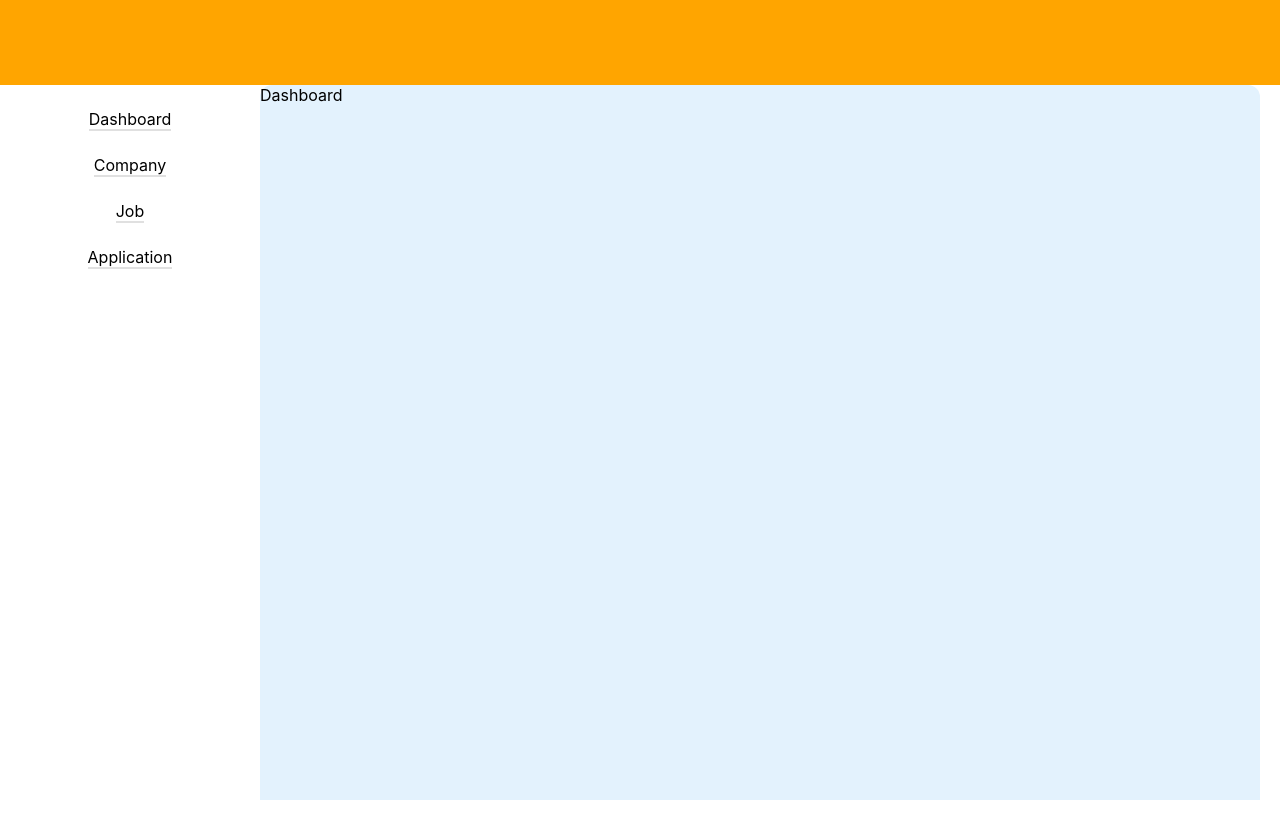
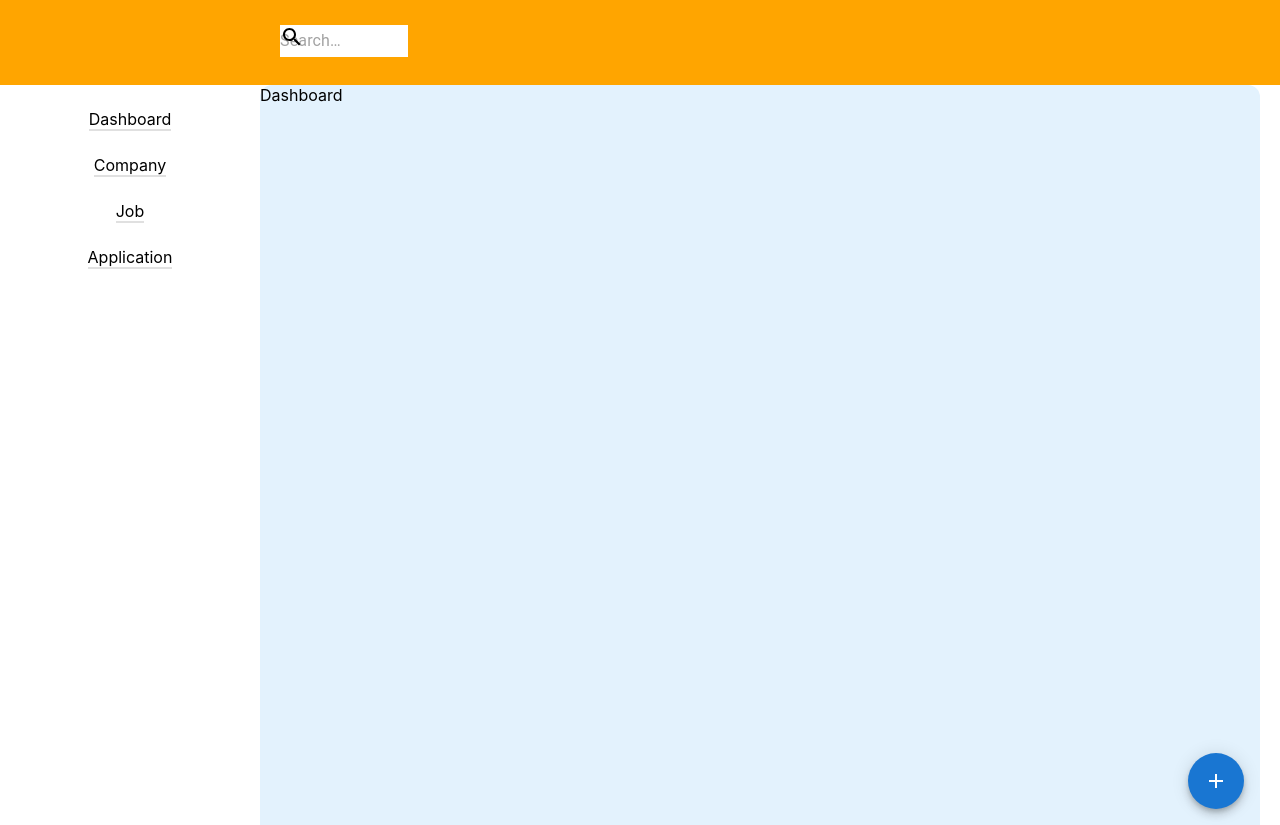
Before and after one commit to Kay-Yuan/help-me-apply-client, a React (Vite) app: page / in a window 1280 px wide. Before the commit the page ends 800 px from the top, so only its background shows below. Built offline with nearby package versions, Linux system fonts and the light colour scheme.

Commit message:
#3 feat: add search bar and speed dial

```diff
--- a/package.json
+++ b/package.json
@@ -9,6 +9,7 @@
   },
   "dependencies": {
     "@emotion/react": "^11.8.1",
+    "@mui/icons-material": "^5.4.4",
     "@mui/material": "^5.4.3",
     "@mui/styled-engine-sc": "^5.4.2",
     "react": "^17.0.2",
@@ -20,6 +21,7 @@
     "@types/node": "^17.0.21",
     "@types/react": "^17.0.33",
     "@types/react-dom": "^17.0.10",
+    "@types/styled-components": "^5.1.24",
     "@vitejs/plugin-react": "^1.0.7",
     "typescript": "^4.5.4",
     "vite": "^2.8.0",
--- a/src/layout/MainLayout.tsx
+++ b/src/layout/MainLayout.tsx
@@ -3,8 +3,29 @@ import { Outlet } from "react-router-dom";
 import styled from "styled-components";
 
 import { NavItem as Link } from "@components";
+import {
+  Box,
+  InputBase,
+  SpeedDial,
+  SpeedDialAction,
+  SpeedDialIcon,
+} from "@mui/material";
+// import {
+//   SaveIcon,
+//   FileCopyIcon,
+//   ShareIcon,
+//   PrintIcon,
+//   EditIcon,
+// } from "@mui/icons-material";
+import FileCopyIcon from "@mui/icons-material/FileCopyOutlined";
+import SaveIcon from "@mui/icons-material/Save";
+import PrintIcon from "@mui/icons-material/Print";
+import ShareIcon from "@mui/icons-material/Share";
+import SearchIcon from "@mui/icons-material/Search";
 
 const topNavHeight = "85px";
+const rightMargin = "20px";
+const sideBarWidth = "260px";
 
 const TopNav = styled.div`
   height: 85px;
@@ -21,7 +42,7 @@ const TopNav = styled.div`
 
 const SideNav = styled.div`
   height: calc(100vh - ${topNavHeight});
-  width: 260px; /* Set the width of the sidebar */
+  width: ${sideBarWidth}; /* Set the width of the sidebar */
   position: fixed; /* Fixed Sidebar (stay in place on scroll) */
   z-index: 1; /* Stay on top */
   top: ${topNavHeight}; /* Stay at the top */
@@ -40,16 +61,55 @@ const MainArea = styled.div`
   /* position: fixed; */
   /* z-index: 1; */
   margin-top: ${topNavHeight};
-  margin-left: 260px;
+  margin-left: ${sideBarWidth};
 
-  width: calc(100% - 260px - 20px);
+  width: calc(100% - ${sideBarWidth} - ${rightMargin});
   border-radius: 12px 12px 0px 0px;
+`;
+
+const actions = [
+  { icon: <FileCopyIcon />, name: "Copy" },
+  { icon: <SaveIcon />, name: "Save" },
+  { icon: <PrintIcon />, name: "Print" },
+  { icon: <ShareIcon />, name: "Share" },
+];
+const Search = styled.div`
+  position: relative;
+  border-radius: 2;
+  background-color: white;
+  margin-left: calc(${sideBarWidth} + 20px);
+  margin-top: 25px;
+  width: 10%;
+`;
+
+const SearchIconWrapper = styled.div`
+  /* padding: theme.spacing(0, 2); */
+  height: 100%;
+  position: absolute;
+  pointerevents: none;
+  display: flex;
+  alignitems: center;
+  justifycontent: center;
+`;
+
+const StyledInputBase = styled(InputBase)`
+  color: inherit;
 `;
 
 function AppLayout() {
   return (
     <>
-      <TopNav></TopNav>
+      <TopNav>
+        <Search>
+          <SearchIconWrapper>
+            <SearchIcon />
+          </SearchIconWrapper>
+          <StyledInputBase
+            placeholder="Search…"
+            inputProps={{ "aria-label": "search" }}
+          />
+        </Search>
+      </TopNav>
 
       <SideNav>
         <Stack alignItems="center" spacing={3} mt={3}>
@@ -70,6 +130,27 @@ function AppLayout() {
 
       <MainArea>
         <Outlet />
+        <Box
+          sx={{
+            height: "90vh",
+            transform: "translateZ(0px)",
+            flexGrow: 1,
+          }}
+        >
+          <SpeedDial
+            ariaLabel="SpeedDial openIcon example"
+            sx={{ position: "absolute", bottom: 16, right: 16 }}
+            icon={<SpeedDialIcon />}
+          >
+            {actions.map((action) => (
+              <SpeedDialAction
+                key={action.name}
+                icon={action.icon}
+                tooltipTitle={action.name}
+              />
+            ))}
+          </SpeedDial>
+        </Box>
       </MainArea>
     </>
   );
--- a/tsconfig.json
+++ b/tsconfig.json
@@ -19,7 +19,7 @@
     "paths": {
       "@components": ["src/components/index.ts"],
       "@layout": ["src/layout/index.ts"],
-      "@mui/styled-engine": ["./node_modules/@mui/styled-engine-sc"]
+      "@mui/styled-engine": ["./node_modules/@mui/styled-engine-sc"],
     }
   },
   "include": ["src"],
```
Also changed, not shown: 1 other file (tests, documents, lock files or other folders).
